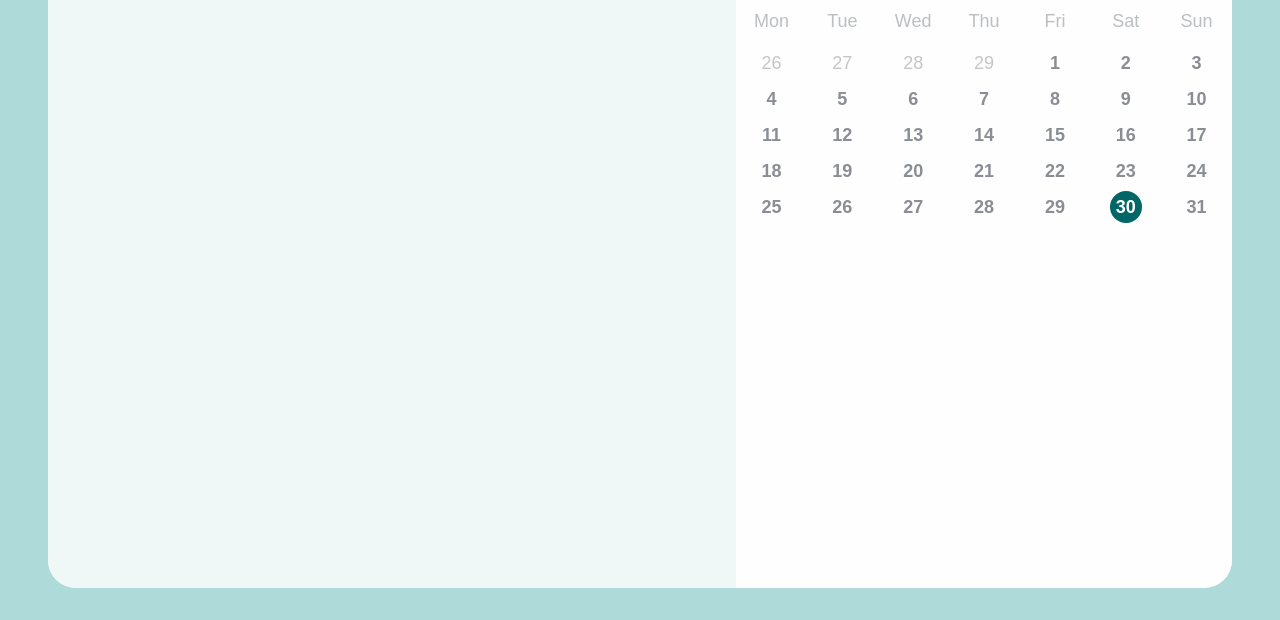
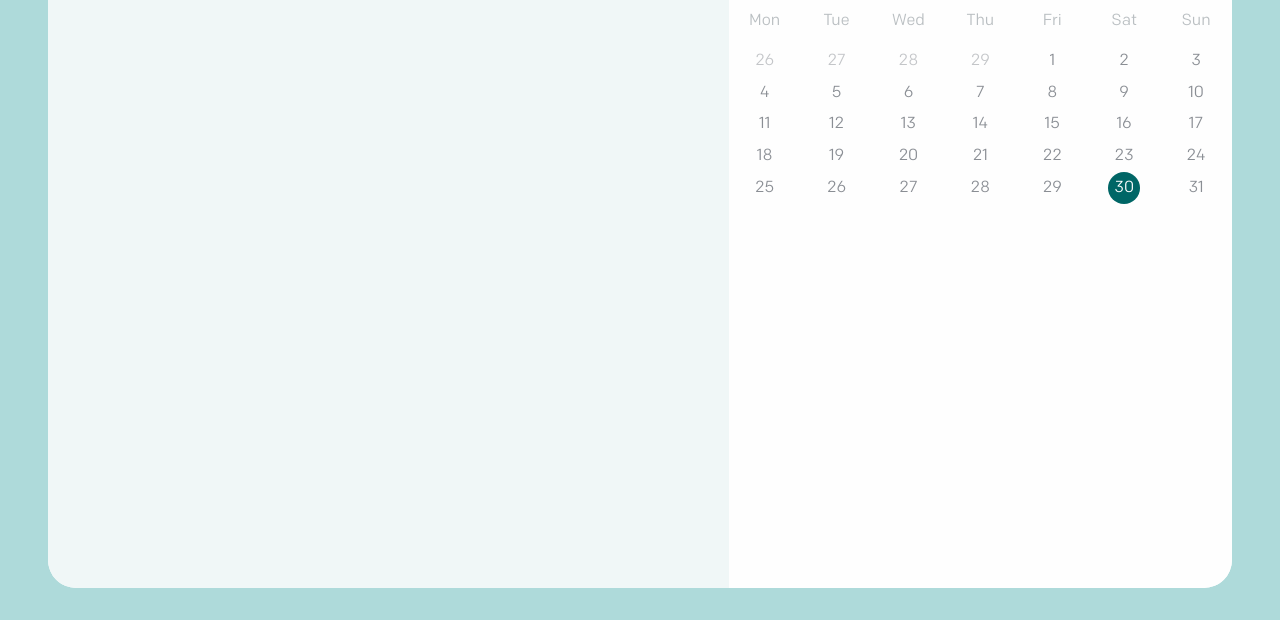
Before and after one commit to Akigaze/beauty, a plain HTML site: page oh-a-calendar/index.html in a window 1280 px wide. Shown: the part 180-800 px from the top of the page. Drawn offline with Linux system fonts and the light colour scheme.

Commit message:
font issue

```diff
--- a/oh-a-calendar/css/calender.css
+++ b/oh-a-calendar/css/calender.css
@@ -55,7 +55,7 @@ i[class^="icon-"], i[class*=" icon-"] {
 }
 
 .cal-date .cal-text {
-  font-weight: bold;
+  font-weight: 500;
   color: #343956;
 }
 
@@ -116,7 +116,7 @@ i[class^="icon-"], i[class*=" icon-"] {
 
 .cal-day-entry > .cal-text {
   color: #babfc2;
-  font-size: 18px;
+  font-size: 16px;
 }
 
 .cal-dates {
@@ -158,8 +158,7 @@ i[class^="icon-"], i[class*=" icon-"] {
 
 .cal-date-entry > .cal-text {
   color: #8a8e94;
-  font-size: 18px;
-  font-weight: 600;
+  font-size: 16px;
 }
 
 .cal-text {
@@ -169,7 +168,6 @@ i[class^="icon-"], i[class*=" icon-"] {
 
 .cal-switcher .icon-arrow-left:before,
 .cal-switcher .icon-arrow-right:before {
-  font-weight: bold;
   font-size: 24px;
 }
 
@@ -205,5 +203,4 @@ i[class^="icon-"], i[class*=" icon-"] {
 }
 
 .fade > .cal-text {
-  font-weight: 400;
 }
--- a/oh-a-calendar/css/font.css
+++ b/oh-a-calendar/css/font.css
@@ -1,9 +1,17 @@
+@font-face {
+  font-family: 'Colfax';
+  font-style: normal;
+  font-display: swap;
+  font-weight: 300;
+  src: url("../font/Colfax-Light.otf") format('opentype');
+}
+
 @font-face {
   font-family: 'Colfax';
   font-style: normal;
   font-display: swap;
   font-weight: 400;
-  src: url("../font/Colfax-Regular.otf") format('otf');
+  src: url("../font/Colfax-Regular.otf") format('opentype');
 }
 
 @font-face {
@@ -11,7 +19,7 @@
   font-style: normal;
   font-display: swap;
   font-weight: 500;
-  src: url("../font/Colfax-Medium.otf") format('otf');
+  src: url("../font/Colfax-Medium.otf") format('opentype');
 }
 
 @font-face {
@@ -19,7 +27,7 @@
   font-style: normal;
   font-display: swap;
   font-weight: bold;
-  src: url("../font/Colfax-Bold.otf") format('otf');
+  src: url("../font/Colfax-Bold.otf") format('opentype');
 }
 
 @font-face {
--- a/oh-a-calendar/css/main.css
+++ b/oh-a-calendar/css/main.css
@@ -8,6 +8,7 @@
   box-sizing: border-box;
   font-size: 16px;
   font-family: 'Colfax', sans-serif;
+  font-weight: 400;
   transition: color 200ms, background-color 200ms, opacity 200ms;
 }
 
@@ -69,12 +70,12 @@ body {
 }
 
 #container > .right #calendar {
-  flex-grow: 1;
+  flex-grow: 2;
   flex-basis: 200px;
 }
 
 #container > .right #timeline {
-  flex-grow: 1;
+  flex-grow: 3;
   flex-basis: 200px;
 
   border-radius: 0 0 28px 0;
```
Also changed, not shown: oh-a-calendar/font/Colfax-Black.otf (added), oh-a-calendar/font/Colfax-Light.otf (added), oh-a-calendar/font/Colfax-Thin.otf (added).
